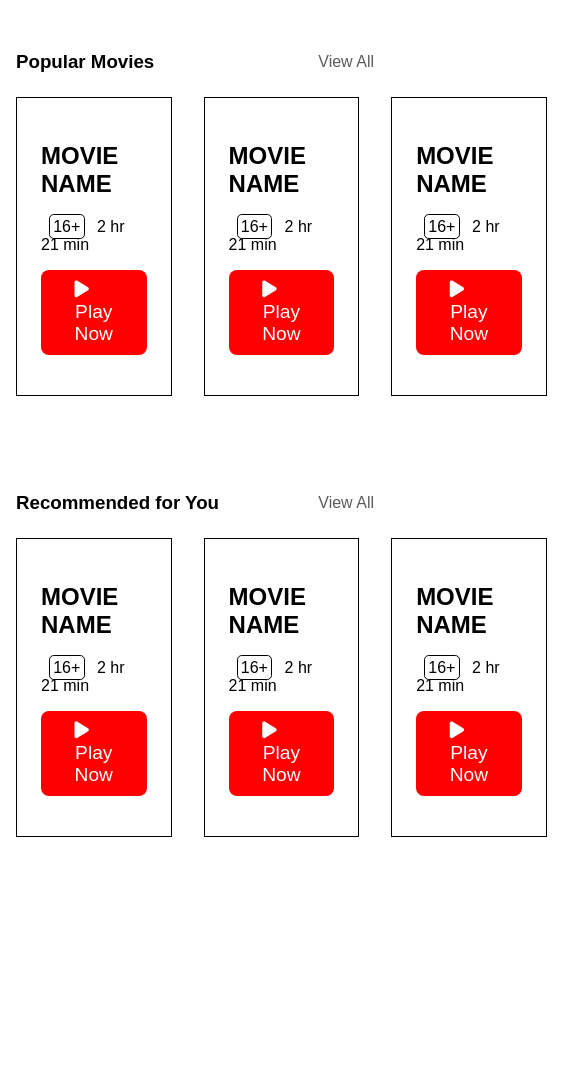
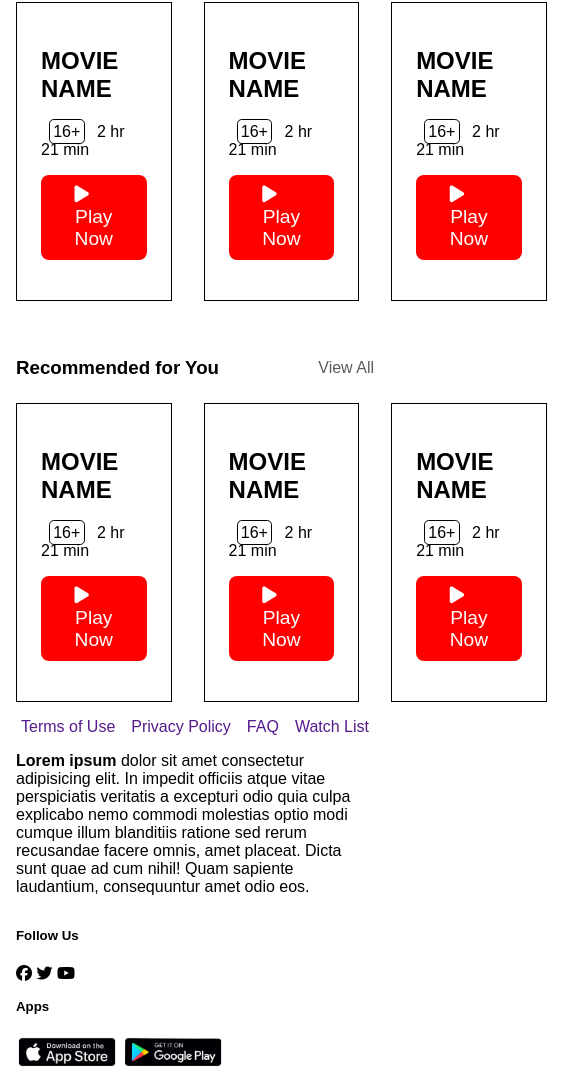
Before and after one commit to EzgiUOztuna/WIT1024_WITFLIX_Wiframe, a plain HTML site: page index.html in a window 390 px wide. Shown: the part 680-1768 px from the top of the page, 585 px wide, since content can reach past the window. Before the commit the page ends 1549 px from the top, so only its background shows below. Drawn offline with Linux system fonts and the light colour scheme.

Commit message:
added footer

```diff
--- a/index.css
+++ b/index.css
@@ -39,8 +39,8 @@ header .user-panel {
     gap: .5rem;
     flex: 1;
     justify-content: flex-end;
+}
 
-}
 /* **************************** SEARCH PANEL 👇🏻 **************************** */
 header .search-panel{
     display:flex;
@@ -79,6 +79,10 @@ header .search-panel{
 .user-panel img {
     border-radius: 100px;
     width: 2.5rem;
+}
+
+.nav-menu {
+    display: none;
 }
 
 /* hero */
@@ -131,7 +135,7 @@ button i {
 }
 
 /* popular movies - section suggestion */
-/* RPopular Movies Part */
+/* Popular Movies Part */
 
 .popular-movies {
     display: flex;
@@ -148,9 +152,6 @@ section h3 {
     display: flex;
     justify-content: flex-start;
     align-items: center;
-    margin-top: 3rem ;
-
-
 }
 
 section a {
@@ -161,15 +162,13 @@ section a {
     align-items: center;
     color: rgba(0, 0, 0, 0.643);
     text-decoration: none;
-    margin-top: 3rem ;
-
 }
 
 .Pop-Movies-titles {
     display: flex;
     justify-content: space-between;
     align-items: center;
-    margin-top: 3rem ;
+    margin-top: 3.5rem ;
     margin-bottom: 1.5rem;
 }
 
@@ -178,6 +177,13 @@ section a {
     margin: 0;
     padding: 1.5rem ;
     width: 40%;
+
+    /*border: 1px solid black;
+    min-width: 250px;
+    border-radius: .5rem;
+    padding: 2rem 1rem;
+    display: flex;
+    align-items: center;*/
 
 }
 
@@ -230,3 +236,87 @@ section a {
     padding: 1.5rem ;
     width: 40%;
 }
+
+
+/* Footer Part */
+
+footer {
+    display: flex;
+    justify-content: space-between;
+    gap: 1rem;
+}
+
+footer h5 {
+    margin-top: 0;
+}
+
+/* beginning-navigation */
+
+
+.beginning-navigation nav {
+    display: flex;
+    text-decoration: none;
+    gap: 1rem;
+}
+
+.beginning-navigation nav a {
+    text-decoration: none;
+}
+
+
+.bold {
+    font-weight: bold;
+}
+
+/* social-networks */
+
+.social-networks {
+    min-width: 120px;
+}
+
+/* downloads */
+
+
+.downloads {
+    min-width: 230px;
+}
+
+.downloads img {
+    height: 2rem;
+}
+
+@media (max-width: 500px) {
+    header {
+        flex-wrap: wrap;
+    }
+    header nav {
+        order: 1;
+        width: 100%;
+        justify-content: center;
+        margin-top: 1rem;
+    }
+
+    header .user-panel {
+        display: none;
+    }
+
+    .nav-menu {
+        display: block;
+    }
+
+    .main-movie {
+        width: 100%;
+    }
+
+    footer {
+        flex-wrap: wrap;
+    }
+
+    footer nav {
+        justify-content: center;
+    }
+
+    .social-networks, .downloads {
+        width: 100%;
+    }
+}
--- a/index.html
+++ b/index.html
@@ -24,6 +24,7 @@
         <a href="">Topic 4</a>
       </nav>
       <div class="user-panel">
+
         <div class="search-panel">
             <input type="text" placeholder="Search.." />
             <a href="#">
@@ -34,11 +35,13 @@
         <i class="fa-solid fa-bell notifications fa-2x"></i>
         <img class="avatar" src="https://picsum.photos/50" />
       </div>
+      <i class="fa-solid fa-bars fa-2xl nav-menu"></i>
+       <!-- 📌 hamburger menü üzerine gelince görünür olmasını nasıl yaparız? 📌 -->
     </header>
 
     <main class="hero">
       <div class="main-movie">
-        <h2>Movie Name</h2>
+        <h2>MOVIE NAME</h2>
         <div class="movie-info">
           <span class="user-rating">
             <i class="fa-solid fa-star"></i>
@@ -65,6 +68,7 @@
     </main>
 
     <section class="suggestion">
+       <!-- 📌 7 tane movie card olsun. scroll ile sağa-sola kaysın??? 📌 -->
       <div class="Pop-Movies-titles">
         <h3>Popular Movies</h3>
         <a href="#">View All</a>
@@ -146,9 +150,36 @@
           </div>
         </div>
       </div>
-
     </section>
 
-    <footer></footer>
+    <footer>
+      <div class="beginning-navigation">
+        <nav>
+          <a href="">Terms of Use</a>
+          <a href="">Privacy Policy</a>
+          <a href="">FAQ</a>
+          <a href="">Watch List</a>
+        </nav>
+        <p> <span class="bold">Lorem ipsum</span> dolor sit amet consectetur adipisicing elit. In impedit officiis atque vitae perspiciatis veritatis a excepturi odio quia culpa explicabo nemo commodi molestias optio modi cumque illum blanditiis ratione sed rerum recusandae facere omnis, amet placeat. Dicta sunt quae ad cum nihil! Quam sapiente laudantium, consequuntur amet odio eos.</p>
+      </div>
+
+      <div class="social-networks">
+        <h5>Follow Us</h5>
+        <div>
+          <i class="fa-brands fa-facebook"></i>
+          <i class="fa-brands fa-twitter"></i>
+          <i class="fa-brands fa-youtube"></i>
+        </div>
+      </div>
+
+      <div class="downloads">
+        <h5>Apps</h5>
+        <div>
+          <img src="./assets/appStore.png" />
+          <img src="./assets/googlePlay.png" />
+        </div>
+      </div>
+
+    </footer>
   </body>
 </html>
```
Also changed, not shown: assets/appStore.png (added), assets/googlePlay.png (added).
